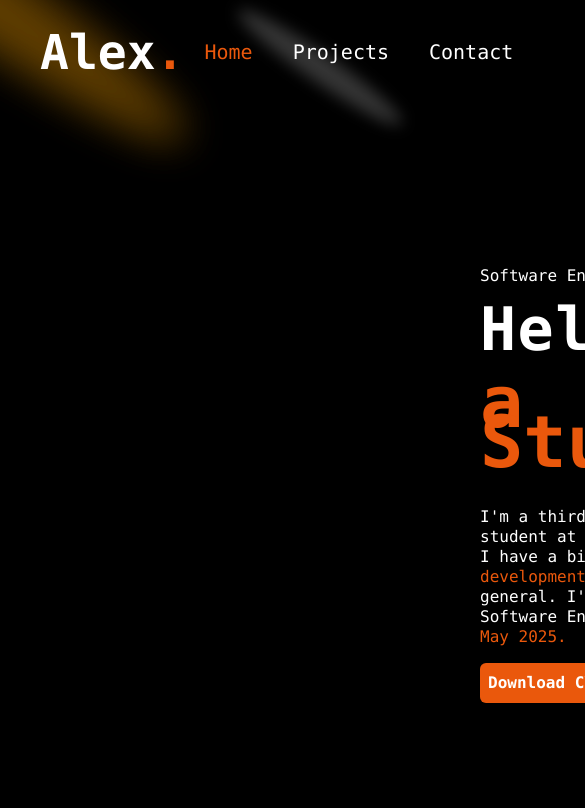
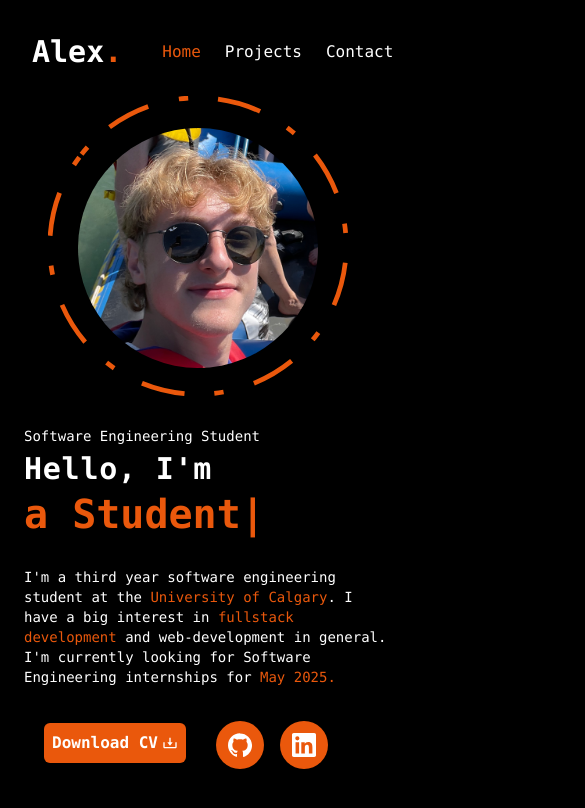
Before and after one commit to alexwhelan12/alexportfoliowebsite, a Next.js app: page / in a window 390 px wide. Shown: the top 808 px of the page, 585 px wide, since content can reach past the window. Built offline with nearby package versions, Linux system fonts and the light colour scheme; a web font is replaced by a local one.

Commit message:
made hero mostly responsive

```diff
--- a/components/Header.tsx
+++ b/components/Header.tsx
@@ -20,13 +20,13 @@ function Header() {
         <div className='header-nav-bar mt-5 h-16 flex items-center mr-12'>
             <motion.a
               href="/"
-              className='text-5xl text-white font-bold font-mono ml-10 z-10'
+              className='text-3xl text-white font-bold font-mono ml-8 md:ml-10 z-10 md:text-5xl lg:text-5xl'
               whileHover={{ scale: 1.1,
                 transition: { duration: 0.2 }
               }}
             >Alex<span className='text-orange-600 font-bold z-10'>.</span></motion.a>
 
-            <Link className={`p-5 font-mono text-xl ml-auto lg:ml-auto xl:ml-auto md:ml-24 z-10 ${currentPath === "/" ? "text-orange-600" : "text-white"}`} href="/">
+            <Link className={`p-3 font-mono text-md ml-7 lg:ml-auto xl:ml-auto md:ml-24 z-10 md:text-lg ${currentPath === "/" ? "text-orange-600" : "text-white"}`} href="/">
               <motion.p
                 whileHover={{ scale: 1.2,
                               color: '#fdba74',
@@ -34,7 +34,7 @@ function Header() {
               >Home</motion.p>
             </Link>
 
-            <Link className={`p-5 font-mono text-xl z-10 ${currentPath === "/projects" ? "text-orange-600" : "text-white"}`} href="/projects">
+            <Link className={`p-3 font-mono text-md z-10 md:text-lg ${currentPath === "/projects" ? "text-orange-600" : "text-white"}`} href="/projects">
               <motion.p
                 whileHover={{ scale: 1.2,
                   color: '#fdba74',
@@ -42,7 +42,7 @@ function Header() {
               >Projects</motion.p>
             </Link>
 
-            <Link className={`p-5 font-mono text-xl z-10 ${currentPath === "/contact" ? "text-orange-600" : "text-white"}`} href="/contact">
+            <Link className={`p-3 font-mono text-md z-10 md:text-lg ${currentPath === "/contact" ? "text-orange-600" : "text-white"}`} href="/contact">
               <motion.p
                 whileHover={{ scale: 1.2,
                   color: '#fdba74',
--- a/components/Hero.tsx
+++ b/components/Hero.tsx
@@ -13,24 +13,24 @@ const Hero = () => {
     return (
         <div className='flex items-center justify-center'>
             <div>
-                <Spotlight fill='white' className='top-0 left-80 h-[80vh] w-[50vw] xl:left-20'/>
-                <Spotlight fill='orange' className='-top-40 -left-10 xl:-left-40'/>
-                <Spotlight fill='orange' className='-top-40 -left-10 xl:-left-40'/>
+                <Spotlight fill='white' className='top-0 left-80 h-[80vh] w-[50vw] xl:left-20 hidden md:block md:top-8'/>
+                <Spotlight fill='orange' className='-top-40 -left-10 xl:-left-40 hidden md:block'/>
+                <Spotlight fill='orange' className='-top-40 -left-10 xl:-left-40 hidden md:block md:-top-4'/>
                 {/* <Spotlight fill='orange' className='top-32 left-full h-[80vh] w-[50vw]'/> */}
                 {/* <Spotlight fill='orange' className='top-32 right-10 h-[80vh] w-[50vw]'/> */}
             </div>
 
-            <div className='font-mono text-5xl flex flex-col justify-center items-left absolute top-60 left-[30rem] 2xl:top-50 2xl:left-[27rem] xl:left-[12.5rem]'>
+            <div className='font-mono text-5xl flex flex-col justify-center items-left absolute top-[25rem] left-6 md:top-60 md:left-[30rem] 2xl:top-50 2xl:left-[24rem] xl:left-[12.5rem]'>
                 <motion.div className='mt-0'
                     initial={{opacity: 0}}
                     animate={{
                         opacity: 1,
                         transition: { delay:0, duration: 1, ease: 'easeInOut'}
                     }}
-                ><span className='text-base text-white'>Software Engineering Student</span></motion.div>
+                ><span className='text-sm md:text-base text-white'>Software Engineering Student</span></motion.div>
 
                 <TextGenerateEffect words='Hello, I&apos;m' color='white'/>
-                <div className='text-orange-600 text-4xl z-10'>
+                <div className='text-orange-600 text-xl md:text-3xl xl:text-3xl 2xl:text-4xl z-10'>
                     <TypeAnimation
                         sequence={[
                             // Same substring at the start will only be typed out once, initially
@@ -57,10 +57,10 @@ const Hero = () => {
                         transition: { delay:0, duration: 1, ease: 'easeInOut'}
                     }}
                 >
-                    <p className='text-base leading-5 text-white overflow-auto'>I&apos;m a third year software engineering student at the <span className='text-orange-600 hover:text-orange-400'><a target='_blank' href='https://www.ucalgary.ca/'>University of Calgary</a></span>. I have a big interest in <span className='text-orange-600'>fullstack development</span> and web-development in general. I&apos;m currently looking for Software Engineering internships for <span className='text-orange-600'>May 2025.</span></p>
+                    <p className='text-sm md:text-base leading-5 text-white overflow-auto'>I&apos;m a third year software engineering student at the <span className='text-orange-600 hover:text-orange-400'><a target='_blank' href='https://www.ucalgary.ca/'>University of Calgary</a></span>. I have a big interest in <span className='text-orange-600'>fullstack development</span> and web-development in general. I&apos;m currently looking for Software Engineering internships for <span className='text-orange-600'>May 2025.</span></p>
                 </motion.div>
 
-                <motion.a className='text-white text-base font-bold bg-orange-600 rounded-md p-2 flex flex-row gap-1 items-center w-fit mt-24' href='/'
+                <motion.a className='text-white text-base font-bold bg-orange-600 rounded-md p-2 flex flex-row gap-1 items-center w-fit mt-24 ml-5 md:ml-0 md:mt-32' href='/'
                     whileHover={{ scale: 1.1,
                         transition: { duration: 0.2 }
                     }}
@@ -75,7 +75,7 @@ const Hero = () => {
                 <BiDownload />
                 </motion.a>
 
-                <div className='flex items-center space-x-4 ml-40 mt-[-42px]'>
+                <div className='flex items-center space-x-4 ml-48 md:ml-40 mt-[-42px]'>
                     <motion.a
                     href="https://github.com/alexwhelan12"
                     target='_blank'
@@ -112,7 +112,7 @@ const Hero = () => {
                     </motion.a>
                 </div>
             </div>
-                    <motion.div
+            <motion.div
                         initial={{opacity: 0}}
                         animate={{
                             opacity: 1,
@@ -127,12 +127,12 @@ const Hero = () => {
                         alt="portfolio-photo"
                         width={500}
                         height={500}
-                        className='rounded-full w-80 absolute top-[17.5rem] right-[32.5rem] 2xl:right-[32rem] xl:right-[15rem]'
+                        className='rounded-full md:w-80 w-[15rem] absolute top-[8rem] right-[4.5rem] md:top-[17.5rem]  md:right-[32.5rem] 2xl:right-[32rem] xl:right-[15rem]'
                     />
                     </motion.div>
 
                     <motion.svg
-                        className="w-[300px] h-[300px] xl:w-[400px] xl:h-[400px] absolute top-60 right-[30rem] 2xl:right-[29.5rem] xl:right-[12.5rem]"
+                        className="top-[6rem] right-[2.6rem] w-[300px] md:w-[300px] md:h-[300px] xl:w-[400px] xl:h-[400px] absolute md:top-60 md:right-[30rem] 2xl:right-[29.5rem] xl:right-[12.5rem]"
                         fill="transparent"
                         viewBox={`0 0 506 506`}
                         xmlns="http://www.w3.org/2000/svg"
@@ -155,7 +155,7 @@ const Hero = () => {
                             }}
                         />
                     </motion.svg>
-        </div>
+    </div>
     )
 }
 
--- a/components/ui/TextGenerateEffect.tsx
+++ b/components/ui/TextGenerateEffect.tsx
@@ -47,7 +47,7 @@ export const TextGenerateEffect = ({
   };
 
   return (
-    <div className={cn("font-bold text-6xl", className)}>
+    <div className={cn("font-bold text-3xl md:text-6xl", className)}>
         <div className={`mt-0 ${extraStyles}`}>
         <div className="dark:text-orange-600 text-orange-600 leading-snug tracking-wide">
           {renderWords()}
```
